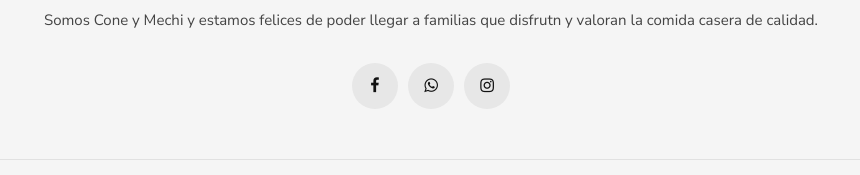
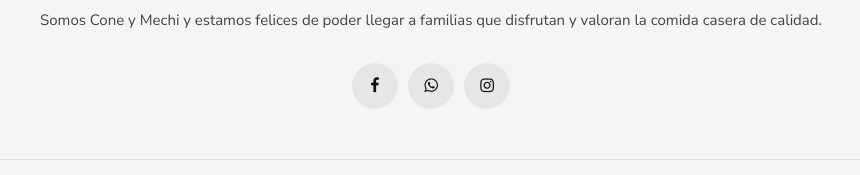
Before and after one commit to estefaniarepetti/cincoestaciones, a plain HTML site: page about.html in a window 1280 px wide. Shown: the part 1605-1780 px from the top of the page, 209-1069 px from the left. Drawn offline with Linux system fonts and the light colour scheme; a web font is replaced by a local one.

Commit message:
cambios de tipeo

```diff
--- a/about.html
+++ b/about.html
@@ -280,7 +280,7 @@
                         <div class="footer__logo">
                             <a href="#"><img src="img/logoN.png"   class="menu__img"  alt=""></a>
                         </div>
-                        <p>Somos Cone y Mechi y estamos felices de poder llegar a familias que disfrutn y valoran la comida casera de calidad. </p>
+                        <p>Somos Cone y Mechi y estamos felices de poder llegar a familias que disfrutan y valoran la comida casera de calidad. </p>
                         <div class="footer__social">
                             <a href="#"><i class="fa fa-facebook"></i></a>
                             <a href="https://api.whatsapp.com/send?phone=543512831307" target="_blank"><i class="fa fa-whatsapp"></i></a>
```
Also changed, not shown: contact.html (+1 -1 lines).
